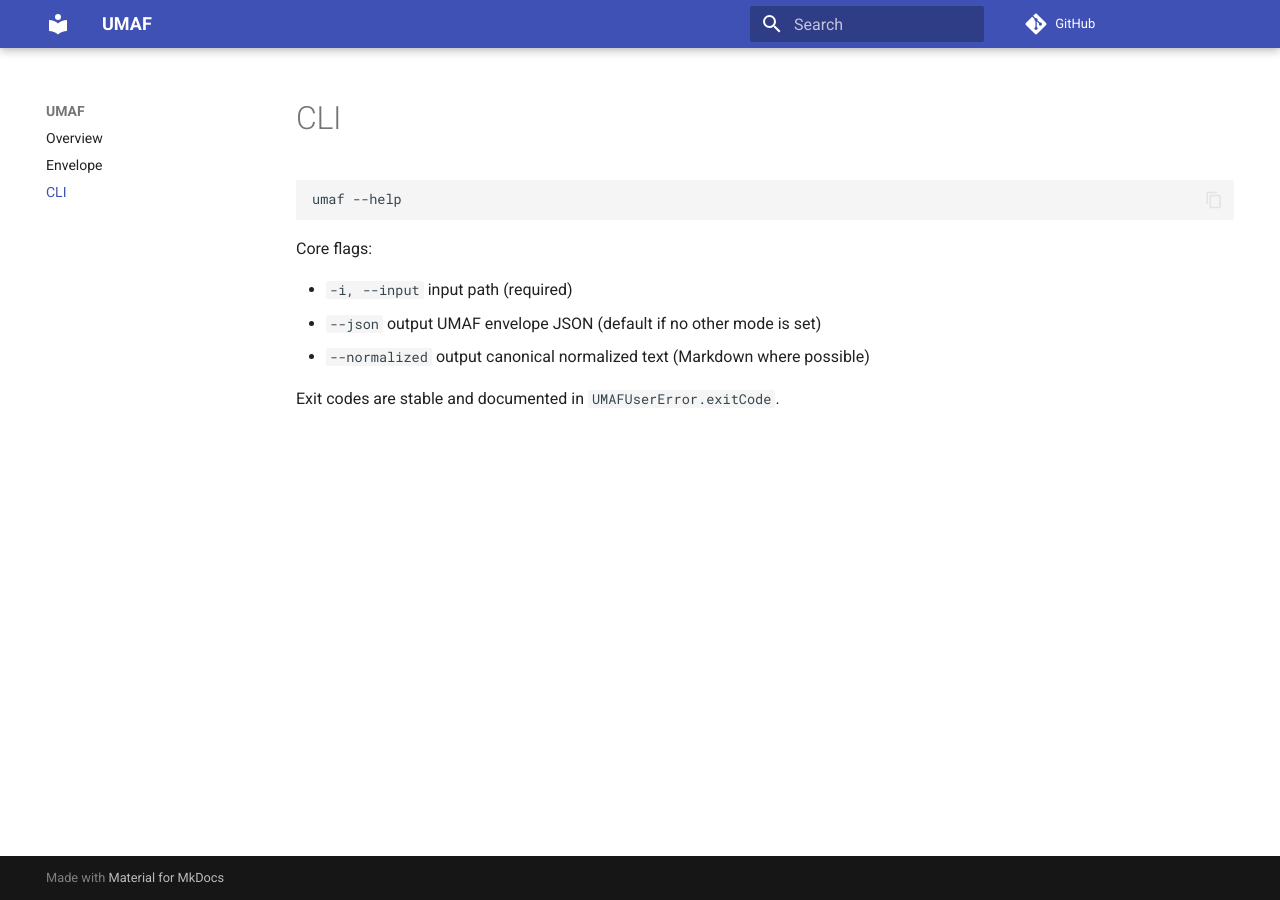
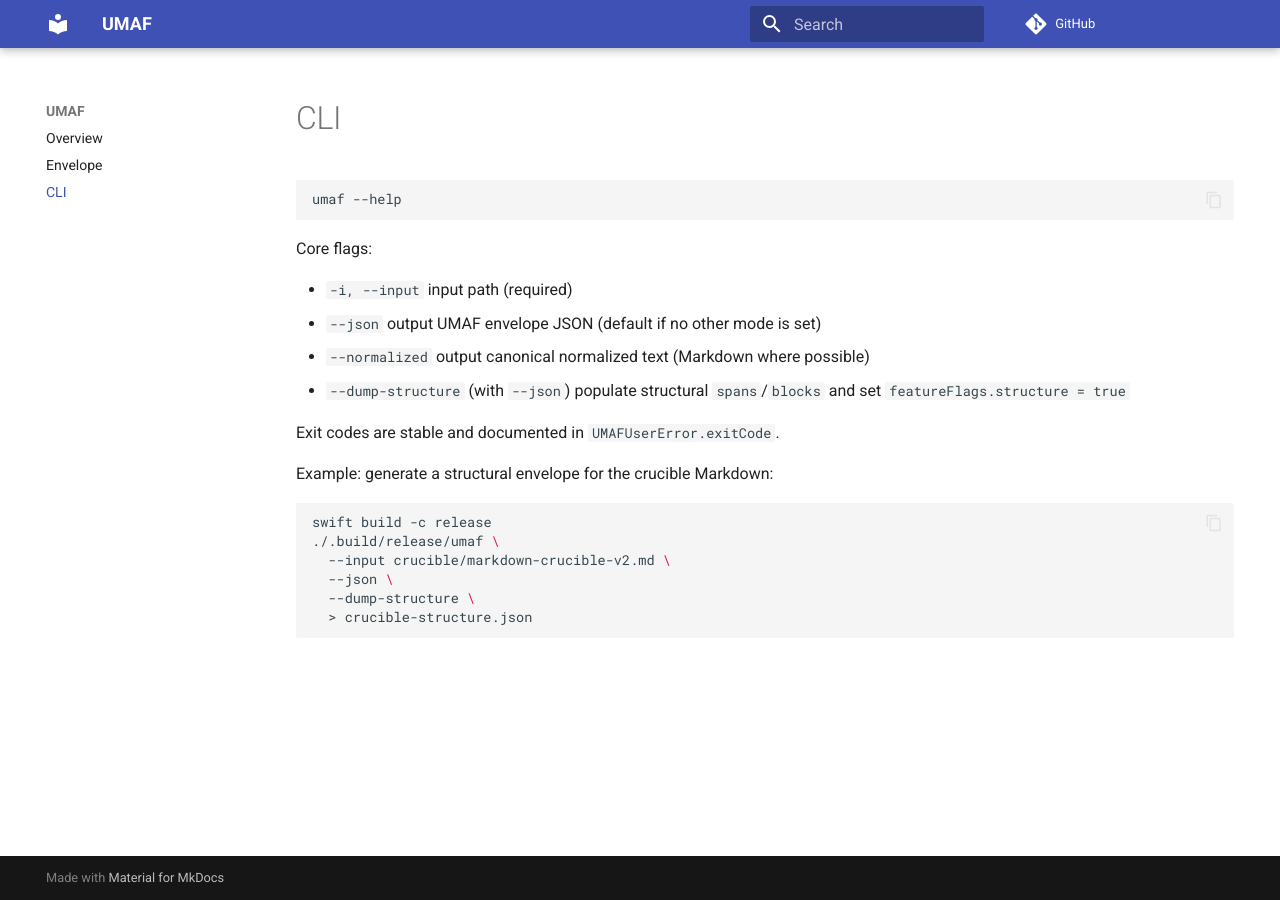
Before and after one commit to jpsweeney97/UMAF, an MkDocs documentation site: the page built from docs/cli.md, in a window 1280 px wide. Built offline with MkDocs 1.6.1 and Material for MkDocs 9.7.7, drawn with Linux system fonts in a browser that asks for light colours; comment, search, counter and statistics services are not loaded.

Commit message:
Docs+tests: document dump-structure and tighten CLI invariants

````diff
--- a/docs/cli.md
+++ b/docs/cli.md
@@ -6,8 +6,20 @@ umaf --help
 
 Core flags:
 
-- `-i, --input`   input path (required)
-- `--json`        output UMAF envelope JSON (default if no other mode is set)
-- `--normalized`  output canonical normalized text (Markdown where possible)
+- `-i, --input` input path (required)
+- `--json` output UMAF envelope JSON (default if no other mode is set)
+- `--normalized` output canonical normalized text (Markdown where possible)
+- `--dump-structure` (with `--json`) populate structural `spans`/`blocks` and set `featureFlags.structure = true`
 
 Exit codes are stable and documented in `UMAFUserError.exitCode`.
+
+Example: generate a structural envelope for the crucible Markdown:
+
+```bash
+swift build -c release
+./.build/release/umaf \
+  --input crucible/markdown-crucible-v2.md \
+  --json \
+  --dump-structure \
+  > crucible-structure.json
+```
````
Also changed, not shown: 1 other file.
